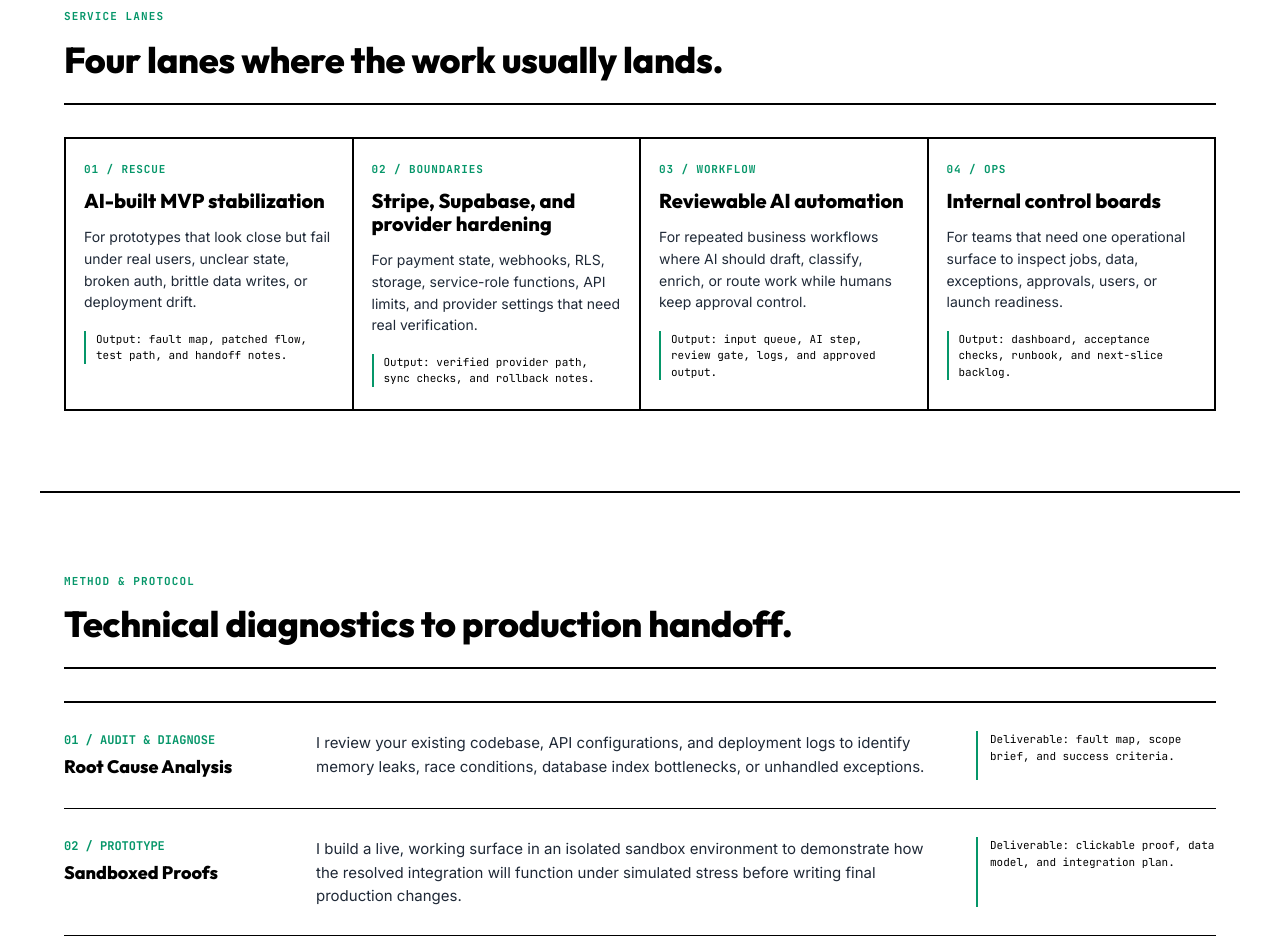
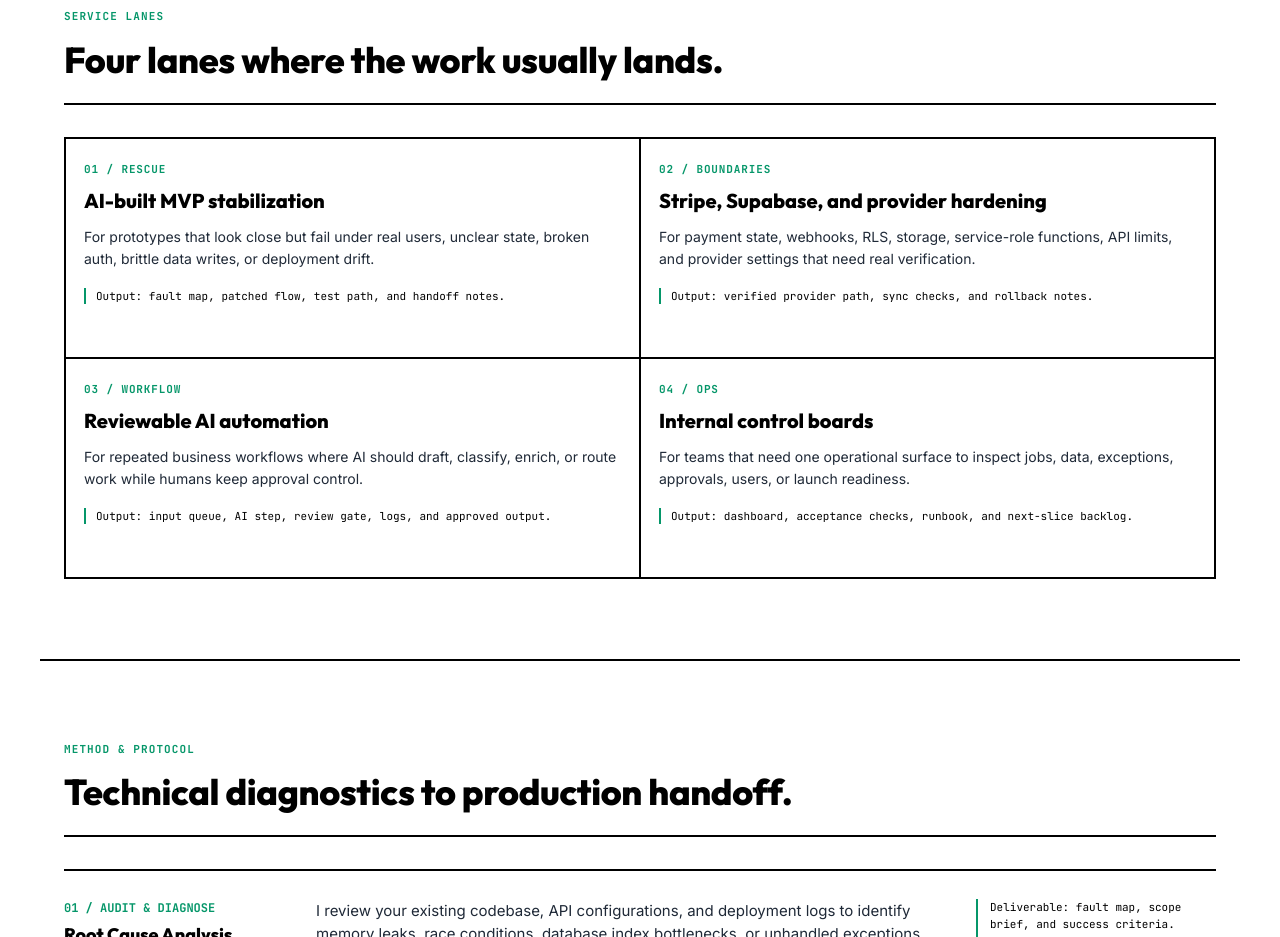
Before and after one commit to Radical-Coder/radical-codes-site, a website: page index.html in a window 1280 px wide. Shown: the part 1720-2657 px from the top of the page. Drawn offline with Linux system fonts and the light colour scheme.

Commit message:
Improve service lane readability

```diff
--- a/index.html
+++ b/index.html
@@ -513,7 +513,7 @@
       /* Service Lanes */
       .lane-grid {
         display: grid;
-        grid-template-columns: repeat(4, minmax(0, 1fr));
+        grid-template-columns: repeat(2, minmax(0, 1fr));
         gap: 0;
         border-top: 2px solid var(--border);
         border-left: 2px solid var(--border);
@@ -523,7 +523,7 @@
         border-right: 2px solid var(--border);
         border-bottom: 2px solid var(--border);
         padding: 22px 18px;
-        min-height: 260px;
+        min-height: 220px;
       }
 
       .lane-kicker {
```
